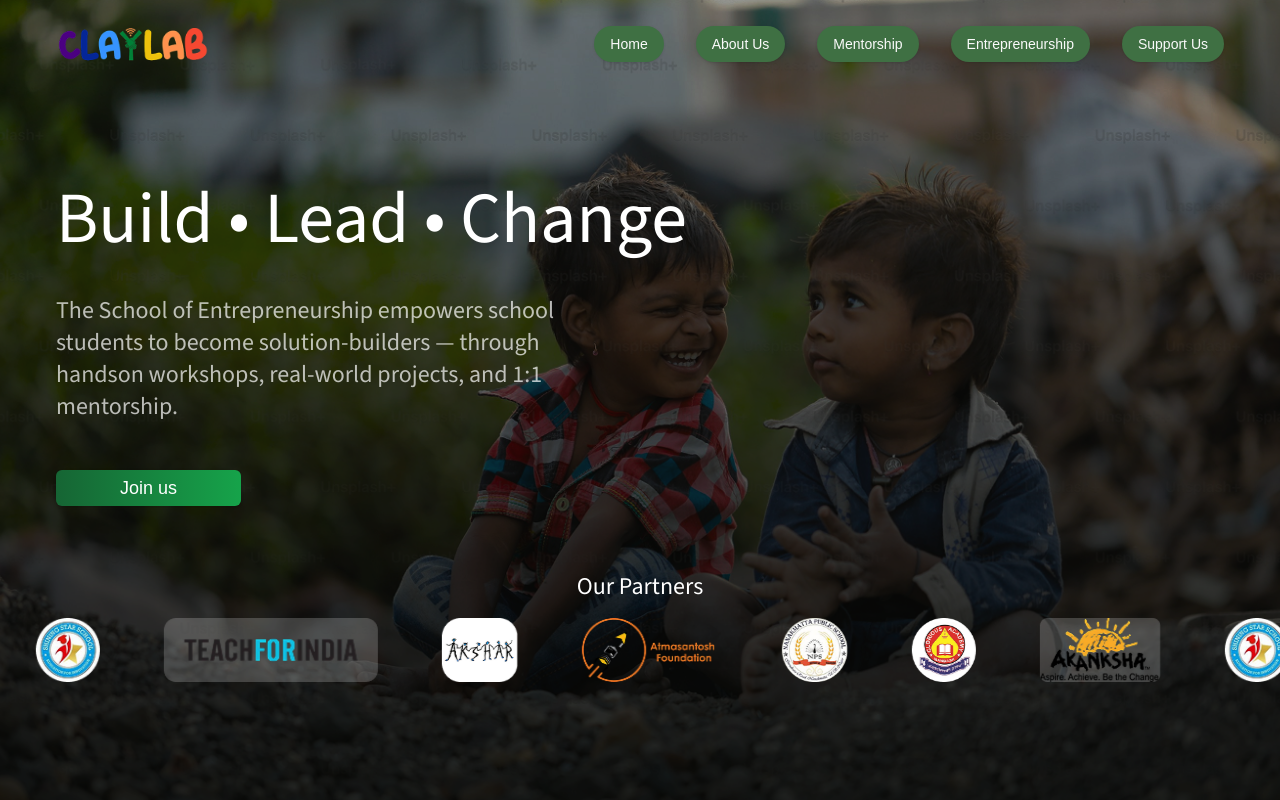
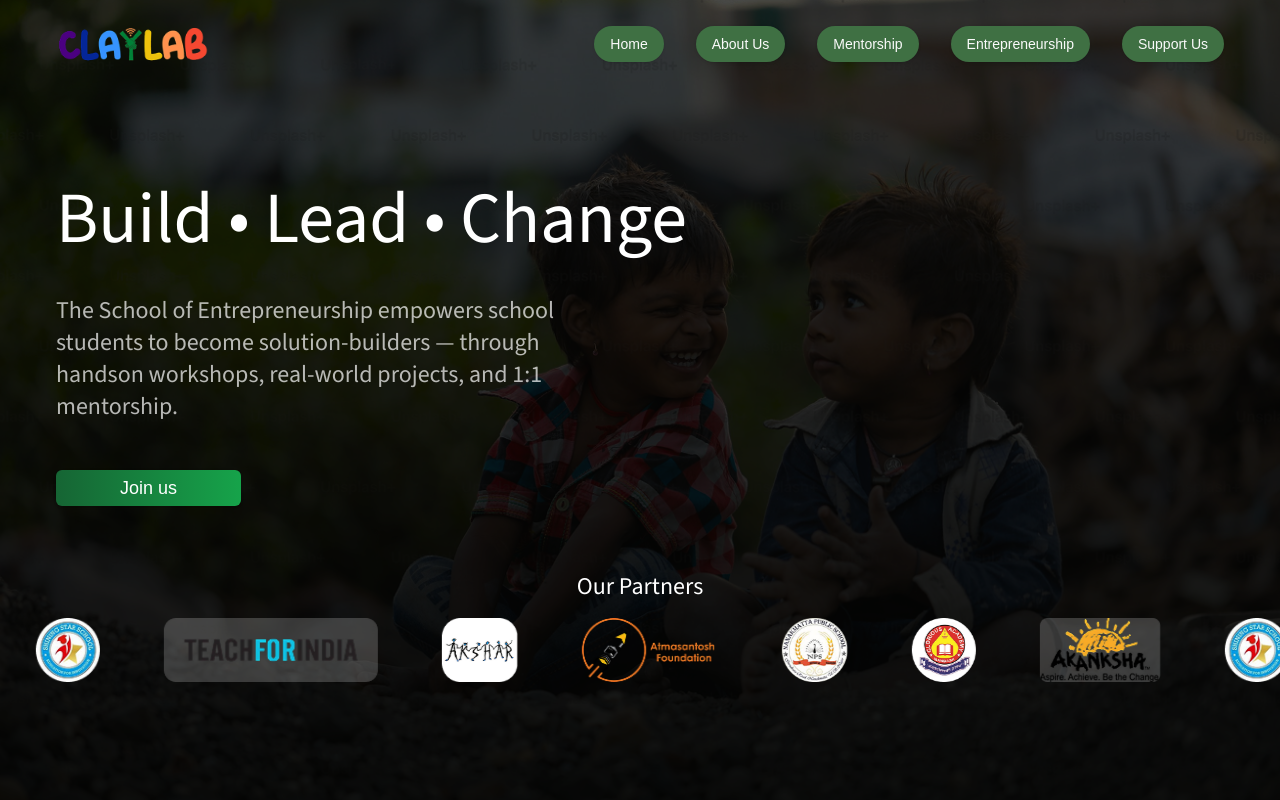
Before and after one commit to arnab-git-404/claylab, a Next.js app: page /entrepreneurship in a window 1280 px wide. Shown: the top 800 px of the page. Built offline with nearby package versions, Linux system fonts and the light colour scheme; a web font is replaced by a local one.

Commit message:
Update hero.tsx

```diff
--- a/components/entrepreneurship/hero.tsx
+++ b/components/entrepreneurship/hero.tsx
@@ -41,7 +41,7 @@ export default function Hero() {
         className="object-cover object-center "
       />
 
-      <div className="absolute inset-0 bg-black/40 "></div>
+      <div className="absolute inset-0 bg-black/70 "></div>
 
       {/* <div className="flex flex-col gap-6 sm:gap-8 m-auto w-full px-4 sm:px-8 md:px-0"> */}
 
```
